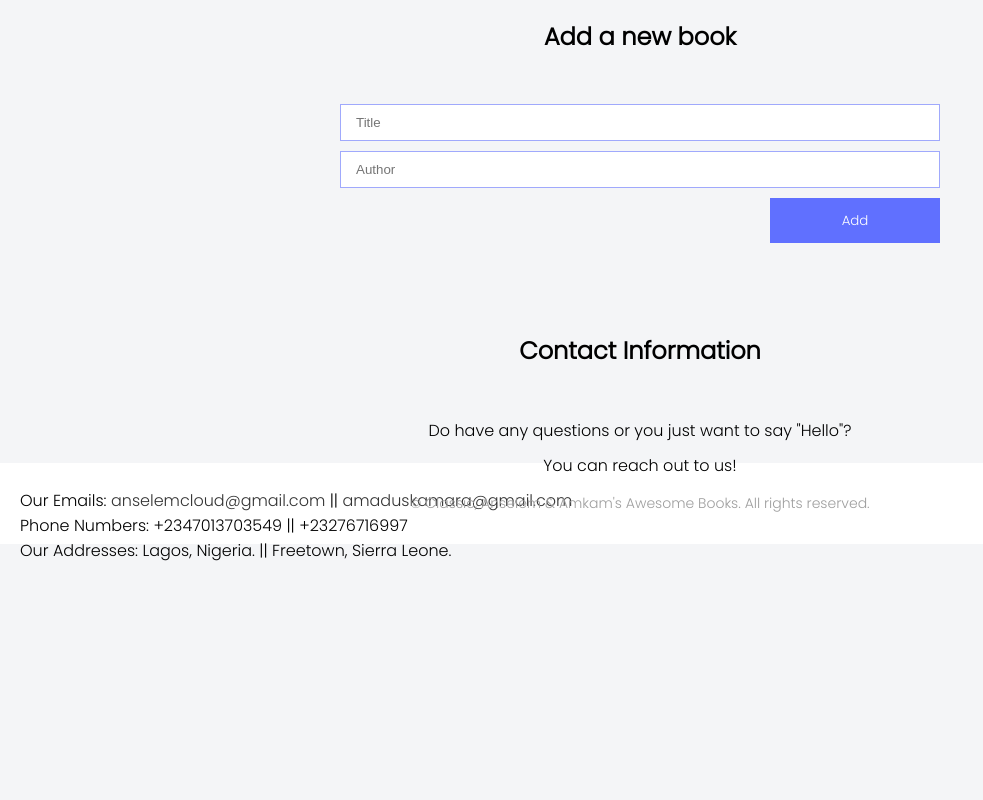
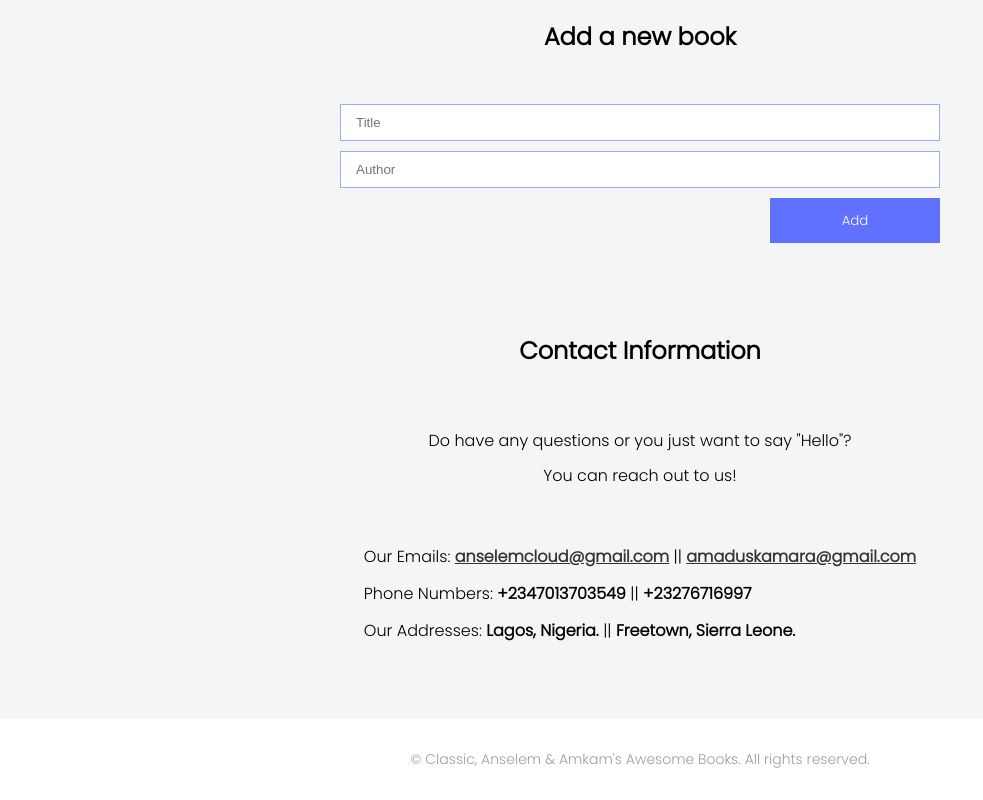
Before and after one commit to AnselemOdims/Awesome-Books, a website with bundled scripts: page index.html in a window 1280 px wide. Shown: the part 412-1212 px from the top of the page, without its empty margins (0-983 px from the left). Before the commit the page ends 995 px from the top, so only its background shows below. Built offline with nearby package versions, Linux system fonts and the light colour scheme.

Commit message:
Styled the contact section

```diff
--- a/index.html
+++ b/index.html
@@ -64,8 +64,8 @@
               ||
               <a href="mailto:amaduskamara@gmail.com">amaduskamara@gmail.com</a>
             </li>
-            <li>Phone Numbers: +2347013703549 || +23276716997</li>
-            <li>Our Addresses: Lagos, Nigeria. || Freetown, Sierra Leone.</li>
+            <li>Phone Numbers: <b>+2347013703549</b> || <b>+23276716997</b></li>
+            <li>Our Addresses: <b>Lagos, Nigeria.</b> || <b>Freetown, Sierra Leone.</b></li>
           </ul>
         </div>
       </section>
--- a/main.css
+++ b/main.css
@@ -13,6 +13,7 @@ body {
   font-size: 16px;
   font-family: "Poppins", sans-serif;
   background: #f4f5f7;
+  position: relative;
 }
 
 ul li {
@@ -63,7 +64,6 @@ nav ul li a.active {
 
 main {
   width: 100%;
-  height: 100vh;
 }
 
 /* Books Styles */
@@ -202,10 +202,33 @@ form .error {
   margin: 50px 0;
 }
 
-@media (min-width: 768px) {
-  .book button {
-    padding: 10px 50px;
-  }
+/* Contact section */
+
+.books:nth-of-type(3) {
+  display: flex;
+  flex-direction: column;
+  align-items: center;
+}
+
+.books:nth-of-type(3) .contact-info {
+  width: 70%;
+}
+
+.books:nth-of-type(3) .contact-info p: {
+
+}
+
+.books:nth-of-type(3) .contact-details {
+  margin-top: 40px;
+}
+
+.books:nth-of-type(3) .contact-details ul li {
+  padding: 6px 0;
+}
+
+.books:nth-of-type(3) .contact-details ul li a{
+  text-decoration: underline;
+  font-weight: bold;
 }
 
 /* Footer styles */
@@ -214,9 +237,16 @@ footer {
   background-color: #fff;
   text-align: center;
   padding: 30px;
+  margin-top: 50px;
 }
 
 footer p {
   font-size: 14px;
   color: #9e9e9e;
 }
+
+@media (min-width: 768px) {
+  .book button {
+    padding: 10px 50px;
+  }
+}
```
